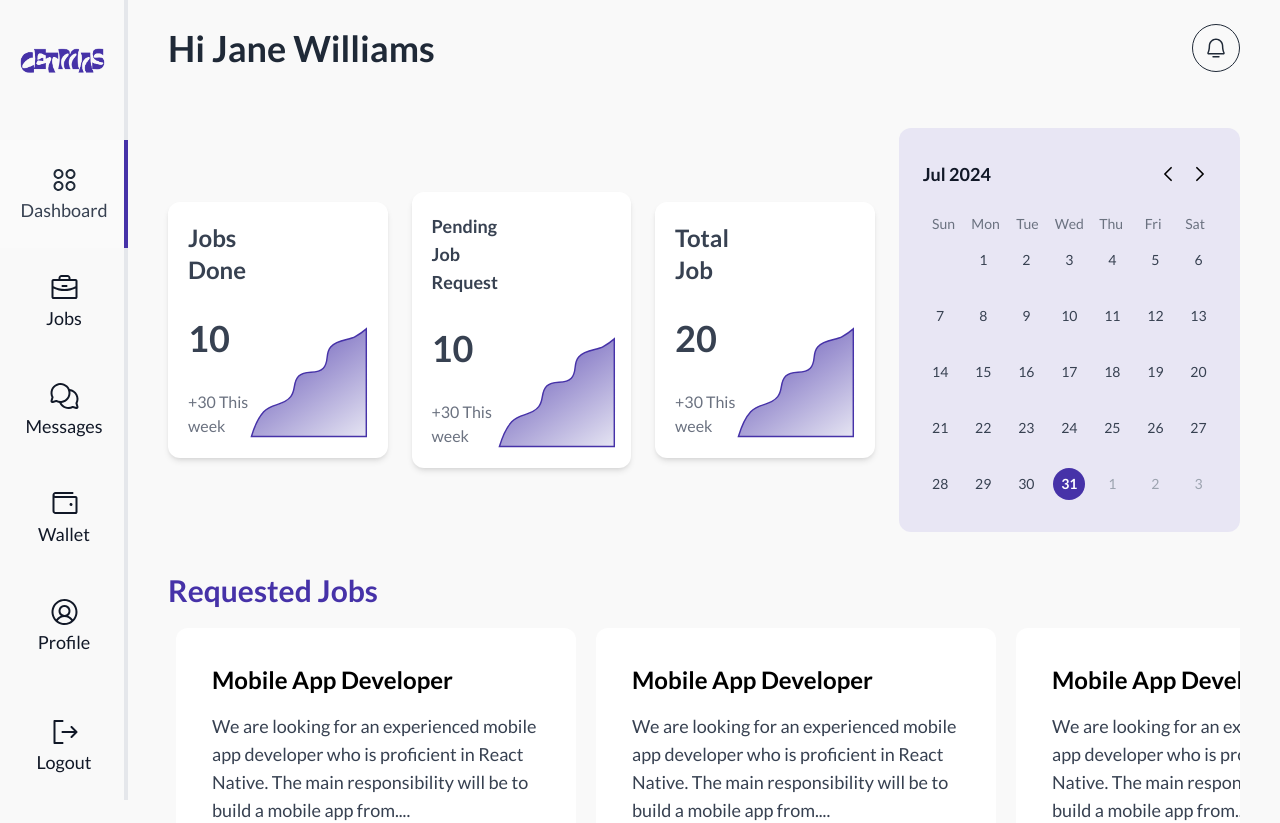
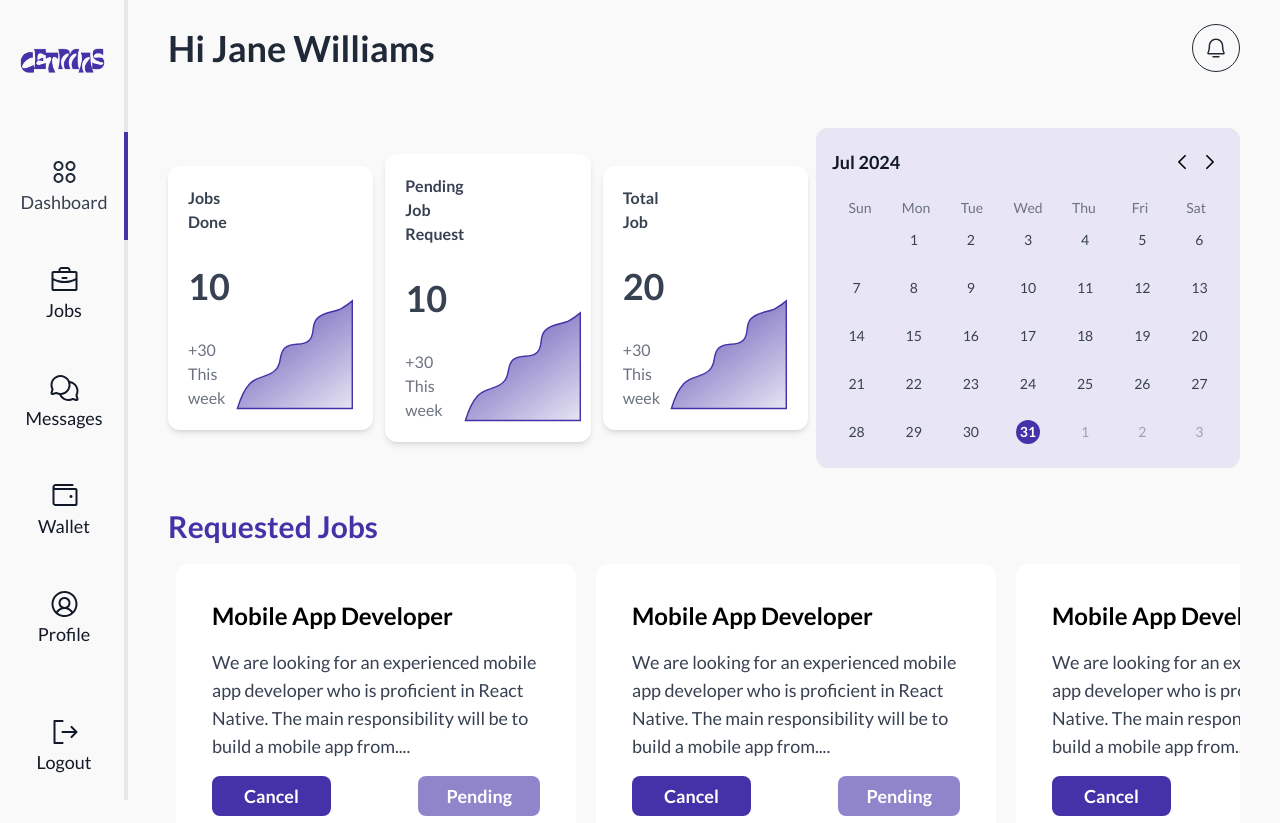
Before and after one commit to springboot20/CETMAS-LANDING-PAGE, a React (Vite) app: page /talent/dashboard in a window 1280 px wide. Shown: the top 823 px of the page. Built offline with nearby package versions, Linux system fonts and the light colour scheme; a web font is replaced by a local one.

Commit message:
talent dashboard layout modified

```diff
--- a/package.json
+++ b/package.json
@@ -13,6 +13,7 @@
     "@headlessui/react": "^2.1.1",
     "@heroicons/react": "^2.1.4",
     "@radix-ui/react-slot": "^1.1.0",
+    "@reduxjs/toolkit": "^2.2.7",
     "class-variance-authority": "^0.7.0",
     "clsx": "^2.1.1",
     "date-fns": "^3.6.0",
@@ -21,6 +22,7 @@
     "react": "^18.3.1",
     "react-day-picker": "^8.10.1",
     "react-dom": "^18.3.1",
+    "react-redux": "^9.1.2",
     "react-router-dom": "^6.24.0",
     "react-slick": "^0.30.2",
     "recharts": "^2.12.7",
--- /dev/null
+++ b/src/app/hooks.ts
@@ -0,0 +1,5 @@
+import { TypedUseSelectorHook, useSelector, useDispatch } from "react-redux";
+import { AppDispatch, RootState } from "./store";
+
+export const useAppSelector: TypedUseSelectorHook<RootState> = useSelector;
+export const useAppDispatch = useDispatch.withTypes<AppDispatch>();
--- /dev/null
+++ b/src/app/store.ts
@@ -0,0 +1,10 @@
+import { configureStore } from "@reduxjs/toolkit";
+
+const store = configureStore({
+  reducer: {},
+});
+
+export type RootState = ReturnType<typeof store.getState>;
+export type AppDispatch = typeof store.dispatch;
+
+export default store;
--- a/src/components/calender/Calendar.tsx
+++ b/src/components/calender/Calendar.tsx
@@ -17,14 +17,14 @@ export const Calendar: React.FC = () => {
   } = useCalendar();
 
   return (
-    <div className="rounded-xl bg-[#A79BE1B2]/20 p-4 sm:p-6 max-w-xl col-span-full sm:col-span-2">
+    <div className="rounded-xl bg-[#A79BE1B2]/20 p-4 sm:max-w-sm xl:max-w-[26.5rem] w-full sm:col-span-2">
       <div className="flex items-center justify-between">
         <h2 className="flex-auto font-semibold text-gray-900 text-lg capitalize">
           {format(firstDayCurrentMonth, "MMM yyyy")}
         </h2>
         <button
           onClick={handlePrevMonth}
-          className="flex flex-none items-center justify-center p-1.5 my-1.5"
+          className="flex flex-none items-center justify-center p-1 my-1"
         >
           <span className="sr-only">Previous month</span>
           <ChevronLeftIcon
@@ -35,7 +35,7 @@ export const Calendar: React.FC = () => {
         </button>
         <button
           onClick={handleNextMonth}
-          className="flex flex-none items-center justify-center p-1.5 my-1.5"
+          className="flex flex-none items-center justify-center p-1 my-1"
         >
           <span className="sr-only">Next month</span>
           <ChevronRightIcon
@@ -79,10 +79,10 @@ export const Calendar: React.FC = () => {
                 isEqual(day, selectedDay) && !isToday(day) && "bg-gray-400",
                 isToday(day) && "bg-[#4632A8] text-white",
                 isEqual(day, selectedDay) && isToday(day) && "font-semibold ",
-                "h-8 w-8 mx-auto flex transition text-sm items-center justify-center rounded-full cursor-pointer",
+                "h-6 w-6 mx-auto flex transition text-sm items-center justify-center rounded-full cursor-pointer",
               )}
             >
-              <time dateTime={format(day, "d")}>
+              <time dateTime={format(day, "yyyy-MMM-d")}>
                 {day.getDate().toString().split("-").pop()?.replace(/^0/, "")}
               </time>
             </button>
--- a/src/components/navigation/DashBoardNavigation.tsx
+++ b/src/components/navigation/DashBoardNavigation.tsx
@@ -42,7 +42,7 @@ export const DashBoardNavigation: React.FC<{
               !pathname.includes("/admin") ? "justify-between" : "gap-10",
             )}
           >
-            <div className="flex flex-col gap-10 w-full">
+            <div className="flex flex-col gap-8 w-full">
               {/* logo container starts */}
               <div className="flex flex-col items-center mt-5">
                 <div className="flex items-center justify-center self-stretch h-20">
--- a/src/components/panel/NotificationPanel.tsx
+++ b/src/components/panel/NotificationPanel.tsx
@@ -4,40 +4,26 @@ import React from "react";
 
 export const Notification: React.FC<{
   open: boolean;
-  setOpenNotification: React.Dispatch<
-    React.SetStateAction<boolean>
-  >;
+  setOpenNotification: React.Dispatch<React.SetStateAction<boolean>>;
 }> = ({ open, setOpenNotification }) => {
   console.log(open);
 
   return (
-    <>
-      <div
-        className={classNames(
-          "fixed inset-0 bg-black/20 top-0 z-20 origin-center transition-all",
-          open ? "scale-100" : "scale-0"
-        )}
-      ></div>
     <div
       id="notification"
       className={classNames(
-          "h-auto fixed origin-top-right z-20 bg-white w-1/2 transition-transform border rounded-xl py-8 px-8 ",
+        "h-full fixed origin-right z-20 bg-white w-1/2 transition-transform border rounded-xl py-8 px-8 ",
         open
           ? "translate-x-0 right-5 scale-100 top-5 "
-            : "translate-x-full right-0 scale-0 top-0"
+          : "translate-x-full right-0 scale-0 top-0",
       )}
     >
       <button
         onClick={() => setOpenNotification(false)}
         className="absolute top-5 right-5 cursor-pointer"
       >
-          <span className="sr-only">
-            Close Notification
-          </span>
-          <XMarkIcon
-            className="h-7 text-gray-800"
-            strokeWidth={3}
-          />
+        <span className="sr-only">Close Notification</span>
+        <XMarkIcon className="h-7 text-gray-800" strokeWidth={3} />
       </button>
 
       <header className="p-2 border-b-2 border-b-gray-900/30">
@@ -50,15 +36,13 @@ export const Notification: React.FC<{
         <div className="">
           <div className="rounded-md bg-[#A79BE1B2]/70 p-6">
             <p className="text-lg font-normal">
-                Lorem ipsum dolor sit amet consectetur.
-                Condimen vitae nisi lectus eu quisque.
-                Mollis bibendum duis sem tristique.
+              Lorem ipsum dolor sit amet consectetur. Condimen vitae nisi lectus
+              eu quisque. Mollis bibendum duis sem tristique.
             </p>
           </div>
           <div className="flex justify-between items-center"></div>
         </div>
       </div>
     </div>
-    </>
   );
 };
--- a/src/main.tsx
+++ b/src/main.tsx
@@ -3,11 +3,15 @@ import ReactDOM from "react-dom/client";
 import "./index.css";
 import App from "./App.tsx";
 import { CalenderProvider } from "./context/CalenderContext.tsx";
+import { Provider } from "react-redux";
+import store from "./app/store.ts";
 
 ReactDOM.createRoot(document.getElementById("root")!).render(
   <React.StrictMode>
-    <CalenderProvider>
-      <App />
-    </CalenderProvider>
+    <Provider store={store}>
+      <CalenderProvider>
+        <App />
+      </CalenderProvider>
+    </Provider>
   </React.StrictMode>,
 );
--- a/src/pages/dashboard/talent/TalentDashBoard.tsx
+++ b/src/pages/dashboard/talent/TalentDashBoard.tsx
@@ -11,11 +11,11 @@ export const TalentDashBoard: React.FC = () => {
   return (
     <section className="mt-32 px-4 lg:px-10">
       <div className="mx-auto space-y-10">
-        <div className="grid grid-cols-4 xl:grid-cols-6 gap-6">
-          <div className="grid grid-cols-1 gap-2 md:grid-cols-2 xl:grid-cols-3 lg:gap-6 xl:col-span-4 col-span-full place-contents-center place-items-center">
+        <div className="flex items-center flex-wrap gap-2">
+          <div className="grid grid-cols-1 gap-3 md:grid-cols-2 xl:grid-cols-3 w-full xl:w-auto flex-1 xl:col-span-4 place-contents-center place-items-center">
             <Card className="sm:p-5 shadow flex items-center col-span-full sm:col-span-1 bg-white w-full rounded-xl">
               <div className="space-y-3 md:space-y-8 w-full">
-                <h3 className="md:text-2xl capitalize font-semibold text-gray-700">
+                <h3 className=" capitalize font-semibold text-gray-700">
                   jobs done
                 </h3>
                 <h2 className="block text-base sm:text-xl md:text-3xl lg:text-4xl font-bold text-gray-700">
@@ -33,7 +33,7 @@ export const TalentDashBoard: React.FC = () => {
 
             <Card className="sm:p-5 shadow flex items-center col-span-full sm:col-span-1 bg-white w-full rounded-xl">
               <div className="space-y-3 md:space-y-8 w-full">
-                <h3 className="md:text-2xl xl:text-lg capitalize font-semibold text-gray-700">
+                <h3 className="capitalize font-semibold text-gray-700">
                 pending job request
                 </h3>
                 <h2 className="block text-base sm:text-xl md:text-3xl lg:text-4xl font-bold text-gray-700">
@@ -51,7 +51,7 @@ export const TalentDashBoard: React.FC = () => {
 
             <Card className="sm:p-5 shadow flex items-center col-span-full sm:col-span-1 bg-white w-full rounded-xl">
               <div className="space-y-3 md:space-y-8 w-full">
-                <h3 className="md:text-2xl capitalize font-semibold text-gray-700">
+                <h3 className=" capitalize font-semibold text-gray-700">
                total job
                 </h3>
                 <h2 className="block text-base sm:text-xl md:text-3xl lg:text-4xl font-bold text-gray-700">
```
Also changed, not shown: 1 other file (tests, documents, lock files or other folders). Lines whose indentation alone changed are shown as unchanged.
